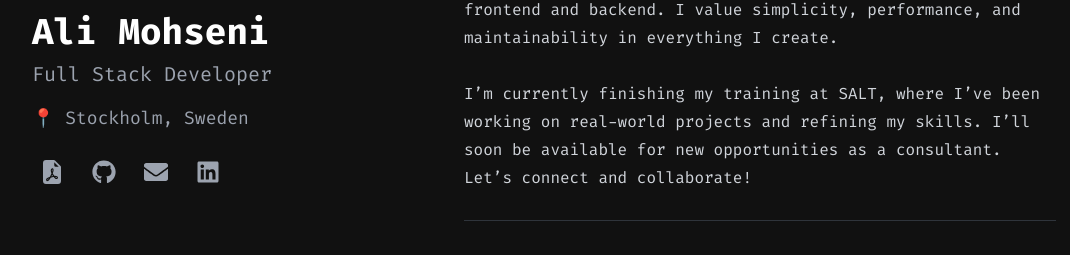
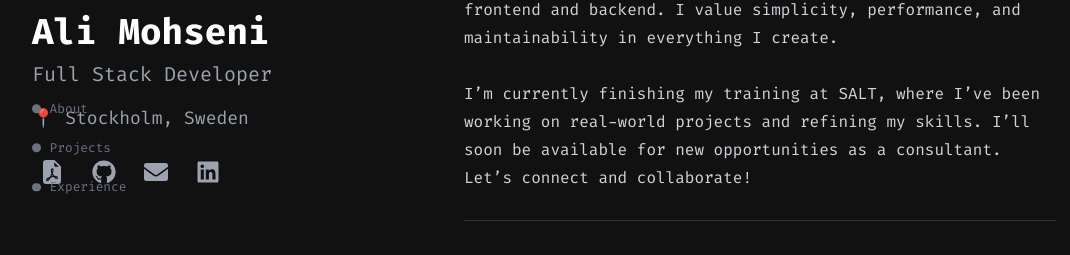
Before and after one commit to alimohseni99/portfolio, a Next.js app: page / in a window 1280 px wide. Shown: the part 252-507 px from the top of the page, without its empty margins (96-1166 px from the left). Built offline with nearby package versions, Linux system fonts and the light colour scheme.

Commit message:
added nav bar to left side of the screen

```diff
--- a/src/app/page.tsx
+++ b/src/app/page.tsx
@@ -1,5 +1,6 @@
 import { AboutMe } from "@/about-me/about-me";
 import { Header } from "@/header/header";
+import { Nav } from "@/nav/nav";
 import Skills from "@/skils/skills";
 import { Socials } from "@/socials/socials";
 
@@ -37,6 +38,7 @@ export default function Home() {
                 <Socials />
               </div>
             </div>
+            <Nav />
           </div>
 
           {/* Right Section */}
--- /dev/null
+++ b/src/nav/nav.tsx
@@ -0,0 +1,38 @@
+"use client";
+import { useState } from "react";
+
+export function Nav() {
+  const navItems = ["About", "Projects", "Experience"];
+  const [activeSection, setActiveSection] = useState<string | null>(null);
+
+  const onClick = (section: string) => {
+    setActiveSection(section);
+  };
+
+  return (
+    <nav className="absolute top-1/2 transform -translate-y-1/2">
+      {navItems.map((item, index) => (
+        <div
+          key={index}
+          className={`flex items-center my-5 cursor-pointer ${
+            activeSection === item ? "text-white" : "text-gray-500"
+          }`}
+          onClick={() => onClick(item)}
+        >
+          <div
+            className={`w-[1.1vh] h-[1.1vh] rounded-full transition-all duration-300 ease-in-out ${
+              activeSection === item ? "bg-white scale-150" : "bg-gray-500"
+            }`}
+          ></div>
+          <span
+            className={`ml-[1.1vh] text-[1.6vh] transition-colors duration-300 ease-in-out ${
+              activeSection === item ? "text-white" : "text-gray-500"
+            }`}
+          >
+            {item}
+          </span>
+        </div>
+      ))}
+    </nav>
+  );
+}
```
